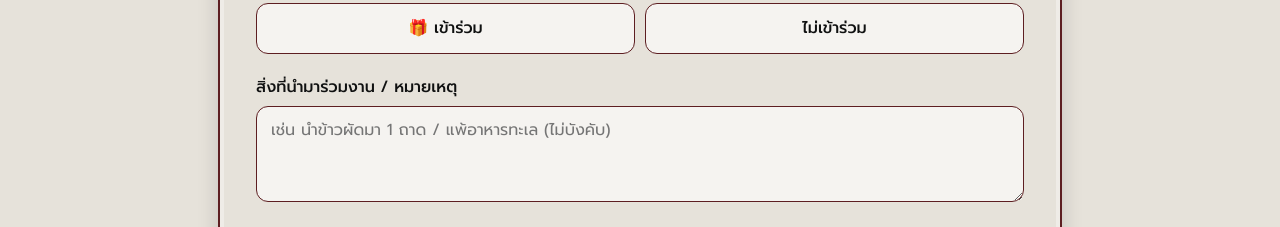
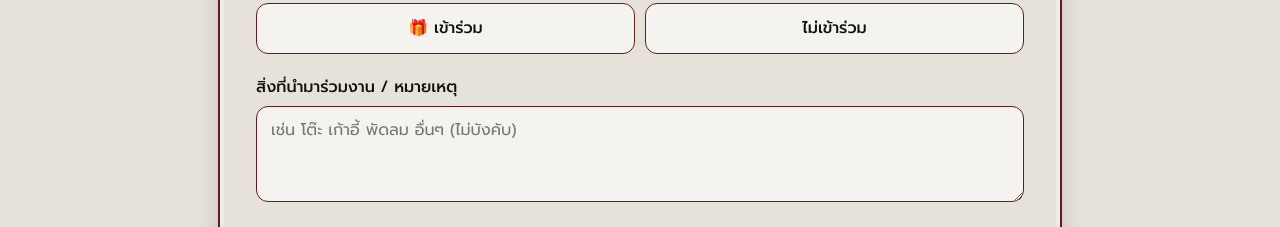
Before and after one commit to sivaleeromklao-ops/siwalee-newyear-2027, a plain HTML site: page index.html in a window 1280 px wide. Shown: the part 820-1047 px from the top of the page. Drawn offline with Linux system fonts and the light colour scheme.

Commit message:
Update index.html

```diff
--- a/index.html
+++ b/index.html
@@ -430,7 +430,7 @@
           <!-- 4. หมายเหตุ -->
           <div class="field">
             <label for="notes">สิ่งที่นำมาร่วมงาน / หมายเหตุ</label>
-            <textarea id="notes" name="notes" placeholder="เช่น นำข้าวผัดมา 1 ถาด / แพ้อาหารทะเล (ไม่บังคับ)"></textarea>
+            <textarea id="notes" name="notes" placeholder="เช่น โต๊ะ เก้าอี้ พัดลม อื่นๆ (ไม่บังคับ)"></textarea>
           </div>
 
           <button type="submit" class="btn" id="submitBtn">ส่งข้อมูลลงทะเบียน</button>
```
